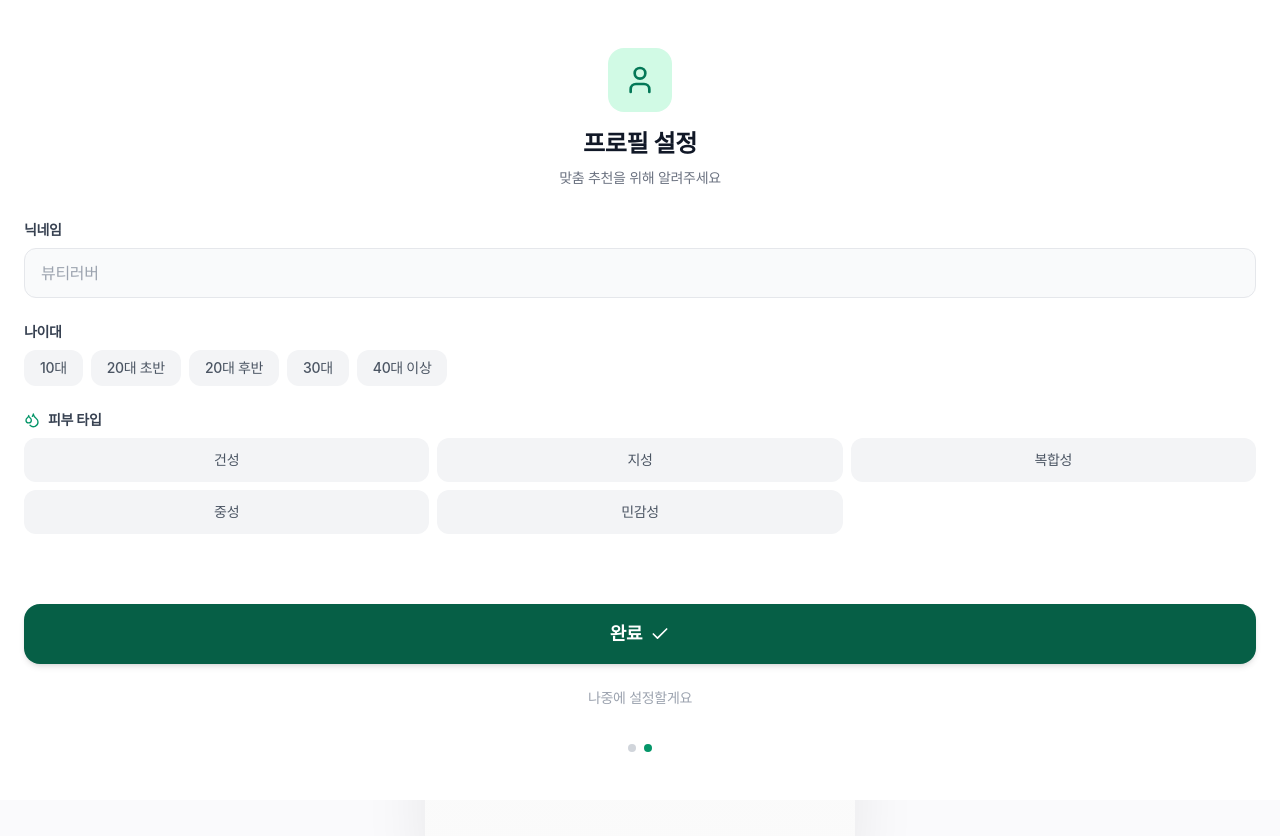
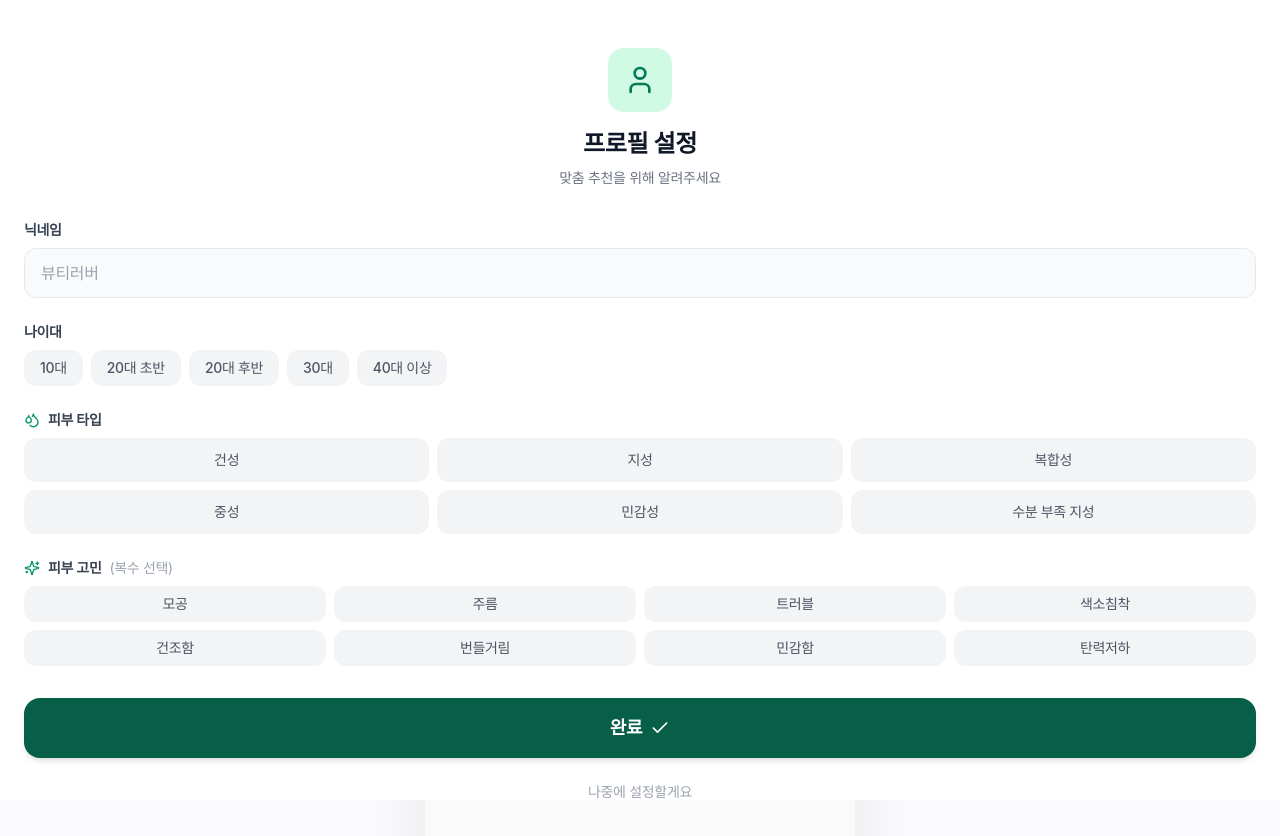
Before and after one commit to wrtn-edu-swu-bootcamp/project_46, a Next.js app in the folder cosmetic-app/: page /chat in a window 1280 px wide. Both pictures are taken after a click on the button "시작하기". Shown: the top 836 px of the page. Built offline with nearby package versions, Linux system fonts and the light colour scheme; a web font is replaced by a local one.

Commit message:
feat: add profile setup with skin concerns in onboarding, improve settings and chat UI

```diff
--- a/cosmetic-app/app/chat/page.tsx
+++ b/cosmetic-app/app/chat/page.tsx
@@ -103,7 +103,7 @@ export default function ChatPage() {
           <div className="px-5 py-10">
             {/* 웰컴 카드 */}
             <div className="bg-white dark:bg-gray-900 rounded-3xl p-6 shadow-sm dark:shadow-none dark:border dark:border-gray-800 mb-6">
-              <div className="w-14 h-14 bg-gradient-to-br from-teal-400 to-emerald-500 rounded-2xl flex items-center justify-center mb-4 shadow-lg shadow-emerald-500/20">
+              <div className="w-14 h-14 bg-emerald-700 rounded-2xl flex items-center justify-center mb-4 shadow-lg shadow-emerald-700/20">
                 <Sparkles size={28} className="text-white" />
               </div>
               <h2 className="text-xl font-bold text-gray-900 dark:text-gray-100 mb-2">
--- a/cosmetic-app/app/mypage/settings/page.tsx
+++ b/cosmetic-app/app/mypage/settings/page.tsx
@@ -83,7 +83,8 @@ export default function SettingsPage() {
           <button
             onClick={() => {
               localStorage.removeItem("hasVisitedBefore");
-              alert("다음에 앱을 열면 시작 화면이 표시됩니다.");
+              localStorage.removeItem("userProfile");
+              window.location.href = "/";
             }}
             className="card w-full flex items-center gap-3 text-gray-700 dark:text-gray-300"
           >
--- a/cosmetic-app/components/Onboarding.tsx
+++ b/cosmetic-app/components/Onboarding.tsx
@@ -4,8 +4,9 @@ import { useState, useEffect } from "react";
 import { motion, AnimatePresence } from "framer-motion";
 import { Sparkles, ChevronRight, User, Droplets, Check } from "lucide-react";
 
-const skinTypes = ["건성", "지성", "복합성", "중성", "민감성"];
+const skinTypes = ["건성", "지성", "복합성", "중성", "민감성", "수분 부족 지성"];
 const ageGroups = ["10대", "20대 초반", "20대 후반", "30대", "40대 이상"];
+const skinConcerns = ["모공", "주름", "트러블", "색소침착", "건조함", "번들거림", "민감함", "탄력저하"];
 
 export default function Onboarding() {
   const [showOnboarding, setShowOnboarding] = useState(false);
@@ -16,6 +17,7 @@ export default function Onboarding() {
   const [nickname, setNickname] = useState("");
   const [ageGroup, setAgeGroup] = useState("");
   const [skinType, setSkinType] = useState("");
+  const [concerns, setConcerns] = useState<string[]>([]);
 
   useEffect(() => {
     const hasVisited = localStorage.getItem("hasVisitedBefore");
@@ -28,12 +30,21 @@ export default function Onboarding() {
     setStep(2);
   };
 
+  const toggleConcern = (concern: string) => {
+    setConcerns(prev =>
+      prev.includes(concern)
+        ? prev.filter(c => c !== concern)
+        : [...prev, concern]
+    );
+  };
+
   const handleComplete = () => {
     // 프로필 저장
     const profile = {
       nickname: nickname || "뷰티러버",
       ageGroup,
       skinType,
+      concerns,
     };
     localStorage.setItem("userProfile", JSON.stringify(profile));
     localStorage.setItem("hasVisitedBefore", "true");
@@ -241,7 +252,7 @@ export default function Onboarding() {
                   initial={{ opacity: 0, y: 20 }}
                   animate={{ opacity: 1, y: 0 }}
                   transition={{ delay: 0.3 }}
-                  className="mb-8"
+                  className="mb-6"
                 >
                   <label className="block text-sm font-semibold text-gray-700 mb-2 flex items-center gap-2">
                     <Droplets size={16} className="text-emerald-600" />
@@ -265,11 +276,39 @@ export default function Onboarding() {
                   </div>
                 </motion.div>
 
+                {/* 피부 고민 */}
+                <motion.div
+                  initial={{ opacity: 0, y: 20 }}
+                  animate={{ opacity: 1, y: 0 }}
+                  transition={{ delay: 0.4 }}
+                  className="mb-8"
+                >
+                  <label className="block text-sm font-semibold text-gray-700 mb-2 flex items-center gap-2">
+                    <Sparkles size={16} className="text-emerald-600" />
+                    피부 고민 <span className="text-gray-400 font-normal">(복수 선택)</span>
+                  </label>
+                  <div className="grid grid-cols-4 gap-2">
+                    {skinConcerns.map((concern) => (
+                      <button
+                        key={concern}
+                        onClick={() => toggleConcern(concern)}
+                        className={`px-3 py-2 rounded-xl text-sm font-medium transition-all ${
+                          concerns.includes(concern)
+                            ? "bg-emerald-600 text-white"
+                            : "bg-gray-100 text-gray-600 hover:bg-gray-200"
+                        }`}
+                      >
+                        {concern}
+                      </button>
+                    ))}
+                  </div>
+                </motion.div>
+
                 {/* 버튼 영역 */}
                 <motion.div
                   initial={{ opacity: 0, y: 20 }}
                   animate={{ opacity: 1, y: 0 }}
-                  transition={{ delay: 0.4 }}
+                  transition={{ delay: 0.5 }}
                   className="mt-auto space-y-3"
                 >
                   <button
```
